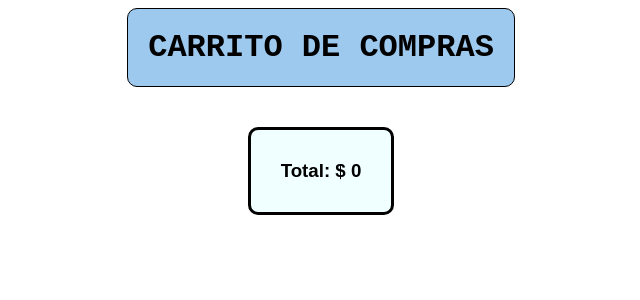
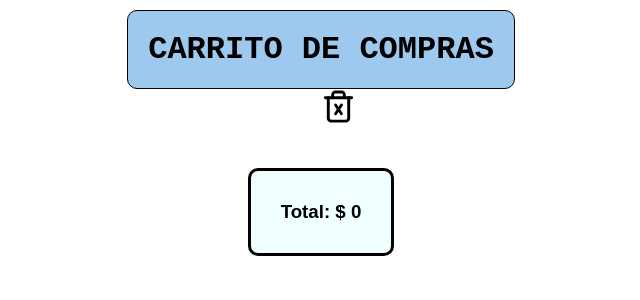
Before and after one commit to jdavidfa0/Frameworks, a Flask app: page /carrito in a window 1280 px wide. Shown: the part 65-365 px from the top of the page, without its empty margins (319-959 px from the left). Run offline with Flask 3, Linux system fonts and the light colour scheme.

Commit message:
Eliminar Carrito

```diff
--- a/app/app.py
+++ b/app/app.py
@@ -290,6 +290,21 @@ def agregar_carrito():
     print("contenido del carro", session['cart'])
 
     return jsonify({'message':'Cancion agregada al carro'})
+
+
+@app.route('/eliminar_uno', methods=['GET', 'POST'])
+def eliminar_uno():
+
+
+    session.modified=True
+    return render_template('carrito.html')
+
+
+
+
+
+
+
 @app.route('/carrito', methods=['GET', 'POST'])
 def ver_carrito():
 
@@ -299,6 +314,18 @@ def ver_carrito():
 
 
 
+@app.route('/eliminar_carrito', methods=['GET', 'POST'])
+def limpiar():
+    session['cart'].clear()
+    session.modified =True
+
+    return render_template('carrito.html')
+
+
+
+
+
+
 if __name__ == "__main__":
     app.add_url_rule("/", view_func=login)
     app.run(debug=True, port=5005)
--- a/app/templates/carrito.html
+++ b/app/templates/carrito.html
@@ -21,15 +21,34 @@
         </ul>
     </nav>
 
+    <div >
+        <div style=" margin-left: auto; margin-right: auto;  width: max-content; height: max-content;">
+                   <h1 style="margin-top: 10px;">CARRITO DE COMPRAS</h1>
+        </div>
 
-    <h1 style="margin-top: 8px;">CARRITO DE COMPRAS</h1>
+        <div style=" margin-left: auto; margin-right: auto;width: max-content; height: max-content;">
+             <a href="/eliminar_carrito" ><svg class="basura" xmlns="http://www.w3.org/2000/svg" width="35" height="35" viewBox="0 0 24 24" fill="none" stroke="currentColor" stroke-width="2" stroke-linecap="round" stroke-linejoin="round">
+                <polyline points="3 6 5 6 21 6"></polyline>
+                <path d="M19 6v14a2 2 0 0 1-2 2H7a2 2 0 0 1-2-2V6m3 0V4a2 2 0 0 1 2-2h4a2 2 0 0 1 2 2v2"></path>
+                <line x1="10" y1="11" x2="14" y2="17"></line>
+                <line x1="14" y1="11" x2="10" y2="17"></line>
+              </svg></a>
+        </div>
+
+
+    </div>
+
+
     <div id="contenedor">
         {% for item in carro %}
         <div class="cart-item">
             <div style="display: flex;">
                 <div class="titulos">
                   <h2>{{ item.titulo }}</h2>
-                  <a href=""><svg class="basura" xmlns="http://www.w3.org/2000/svg" width="30" height="22" fill="currentColor" class="bi bi-trash" viewBox="0 0 16 16">
+                  <a href="/eliminar_uno" class="eliminar_uno"
+                  data-id="{{item.id}}"
+                  data-titulo="{{item.titulo}} "
+                  data-precio="{{item.precio}}" type="submit"><svg class="basura" xmlns="http://www.w3.org/2000/svg" width="30" height="22" fill="currentColor" class="bi bi-trash" viewBox="0 0 16 16">
                     <path d="M5.5 5.5A.5.5 0 0 1 6 6v6a.5.5 0 0 1-1 0V6a.5.5 0 0 1 .5-.5m2.5 0a.5.5 0 0 1 .5.5v6a.5.5 0 0 1-1 0V6a.5.5 0 0 1 .5-.5m3 .5a.5.5 0 0 0-1 0v6a.5.5 0 0 0 1 0z"/>
                     <path d="M14.5 3a1 1 0 0 1-1 1H13v9a2 2 0 0 1-2 2H5a2 2 0 0 1-2-2V4h-.5a1 1 0 0 1-1-1V2a1 1 0 0 1 1-1H6a1 1 0 0 1 1-1h2a1 1 0 0 1 1 1h3.5a1 1 0 0 1 1 1zM4.118 4 4 4.059V13a1 1 0 0 0 1 1h6a1 1 0 0 0 1-1V4.059L11.882 4zM2.5 3h11V2h-11z"/>
                   </svg></a>
```
Also changed, not shown: app/static/js/carrito.js (+15 -0 lines).
